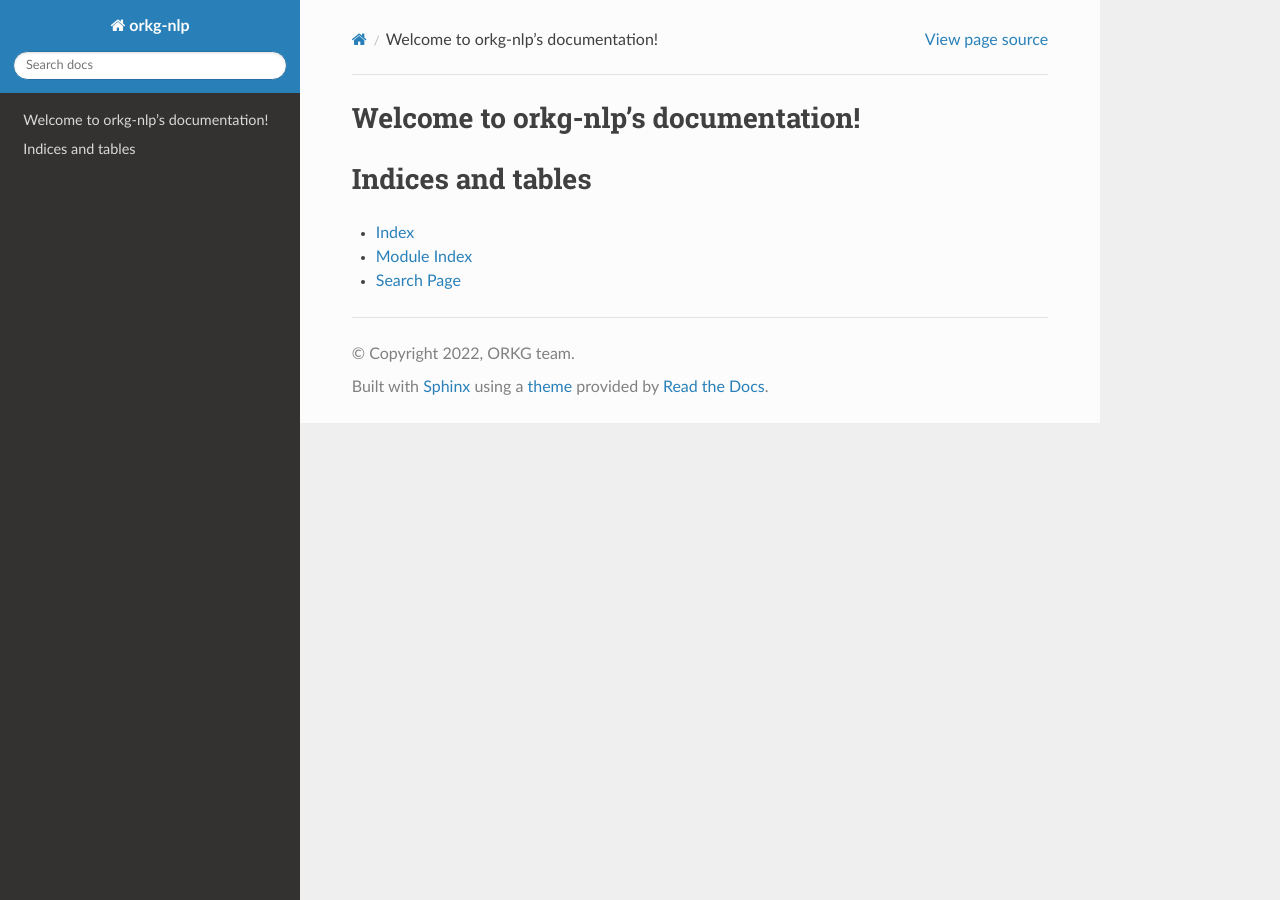
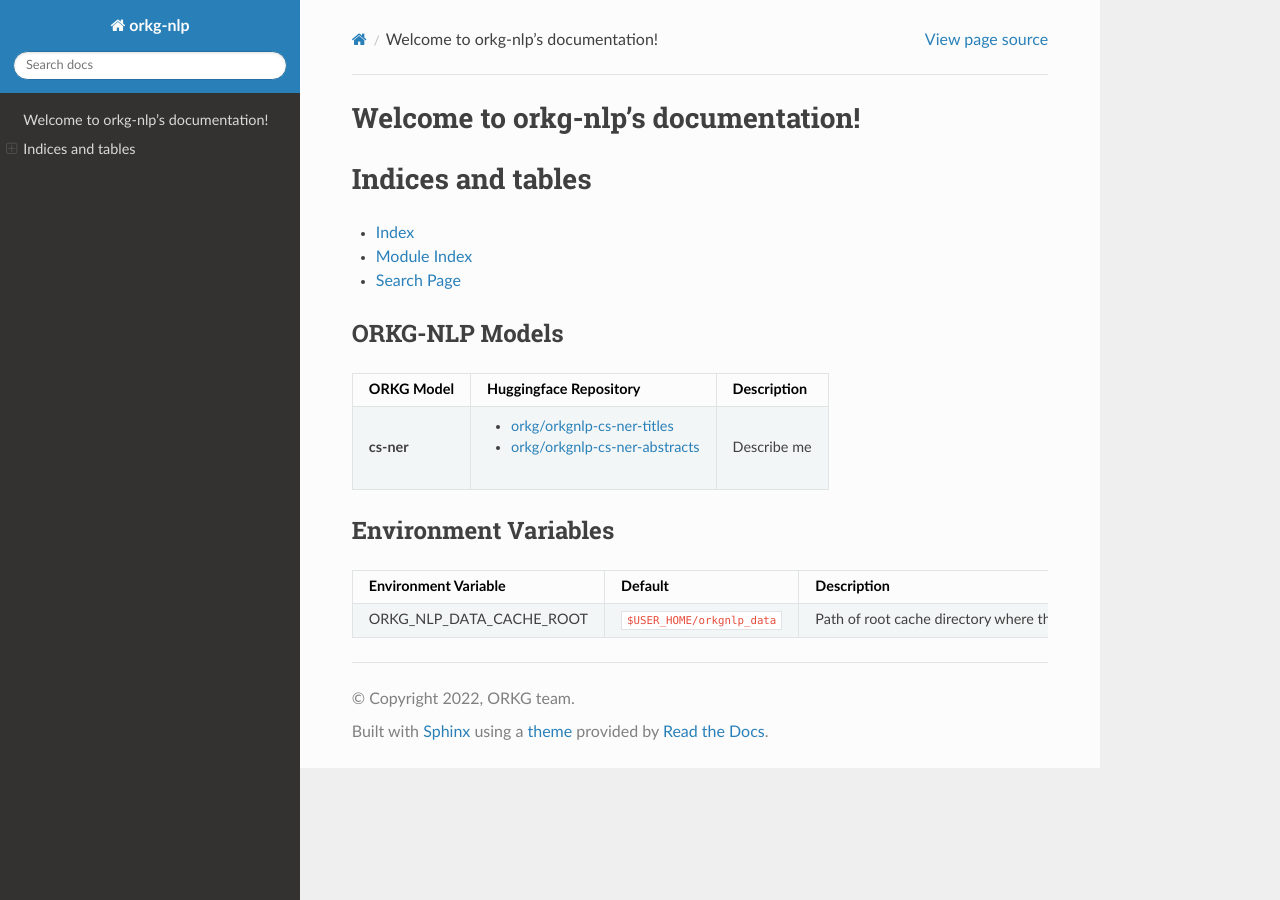
Before and after one commit to TIBHannover/orkg-nlp-pypi, a Sphinx documentation site: the page built from docs/source/index.rst, in a window 1280 px wide. Built offline with Sphinx 7.4.7 and the Read the Docs theme 2.0.0, drawn with Linux system fonts in a browser that asks for light colours.

```diff
--- a/docs/source/index.rst
+++ b/docs/source/index.rst
@@ -18,3 +18,33 @@ Indices and tables
 * :ref:`genindex`
 * :ref:`modindex`
 * :ref:`search`
+
+
+ORKG-NLP Models
+****************
+
+.. list-table::
+   :header-rows: 1
+
+   * - ORKG Model
+     - Huggingface Repository
+     - Description
+   * - **cs-ner**
+     -
+         * `orkg/orkgnlp-cs-ner-titles <https://huggingface.co/orkg/orkgnlp-cs-ner-titles>`_
+         * `orkg/orkgnlp-cs-ner-abstracts <https://huggingface.co/orkg/orkgnlp-cs-ner-abstracts>`_
+
+     - Describe me
+
+Environment Variables
+**********************
+
+.. list-table::
+   :header-rows: 1
+
+   * - Environment Variable
+     - Default
+     - Description
+   * - ORKG_NLP_DATA_CACHE_ROOT
+     - ``$USER_HOME/orkgnlp_data``
+     - Path of root cache directory where the required models and datasets are downloaded.
```
Also changed, not shown: README.md (+4 -0 lines), pyproject.toml (+16 -3 lines), requirements.txt (+13 -0 lines), 1 other file.
